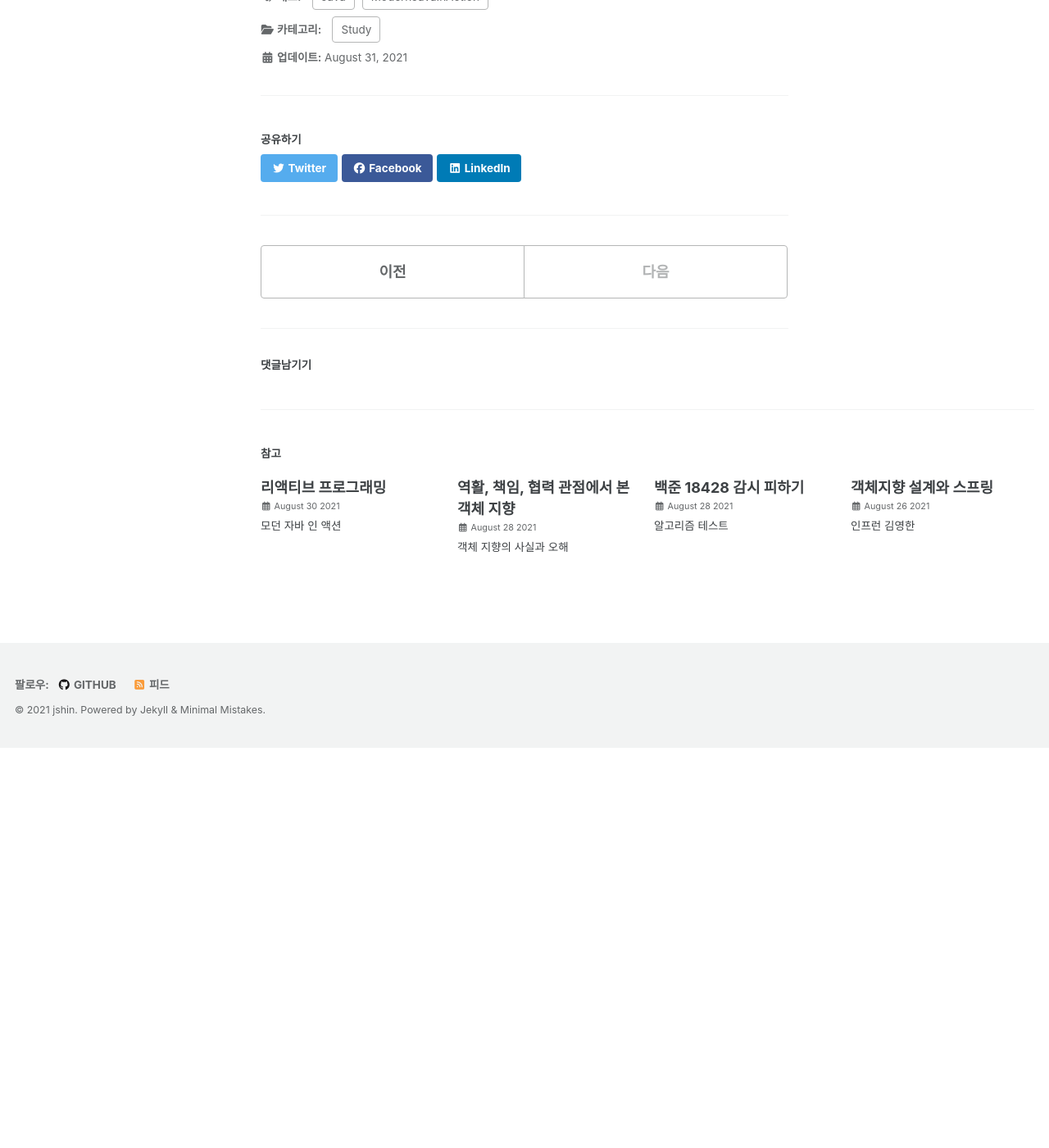
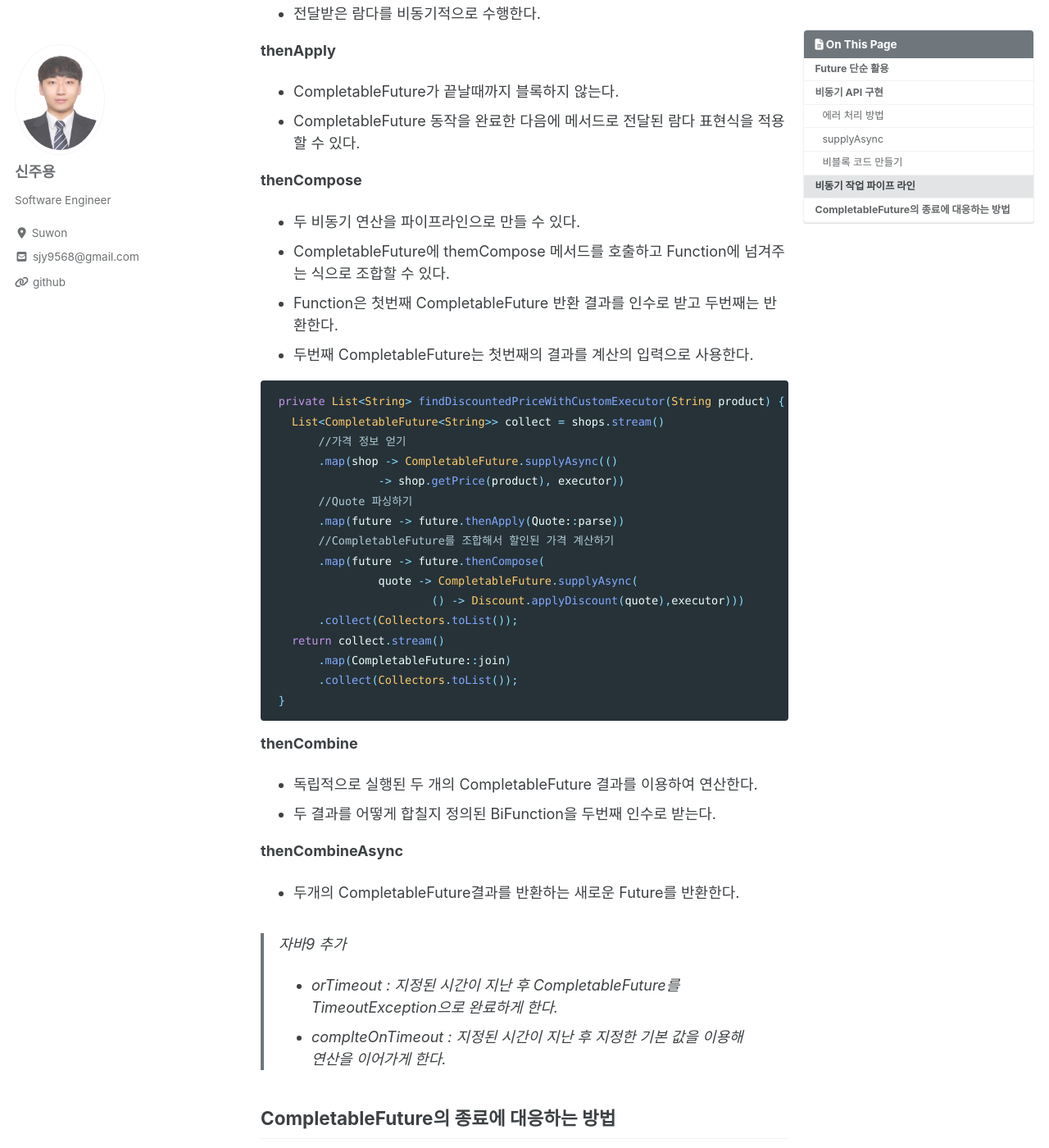
Before and after one commit to shinjooyoung/shinjooyoung.github.io, a Jekyll site: the page built from _posts/ModernJavaInAction/2021-08-31-안정적 비동기 프로그래밍.md, in a window 1280 px wide and 1400 px high, scrolled down 4267 px. Shown: the whole window at 82% size. Built offline with Jekyll 4.4.1, drawn with Linux system fonts in a browser that asks for light colours; cached includes are drawn as plain includes; nearby versions of some CDN libraries; comment, search, counter and statistics services are not loaded; before the commit the page ends 5179 px from its top, so only the background shows below that; some of the changed text lies outside the part shown.

Commit message:
비동기 프로그래밍 공부

````diff
--- a/_posts/ModernJavaInAction/2021-08-31-안정적 비동기 프로그래밍.md
+++ b/_posts/ModernJavaInAction/2021-08-31-안정적 비동기 프로그래밍.md
@@ -152,3 +152,53 @@ pivate final Executor executor =
 
 
 ## 비동기 작업 파이프 라인
+
+**supplyAsync**
+- 전달받은 람다를 비동기적으로 수행한다.
+
+
+**thenApply**
+- CompletableFuture가 끝날때까지 블록하지 않는다.
+- CompletableFuture 동작을 완료한 다음에 메서드로 전달된 람다 표현식을 적용할 수 있다.
+
+**thenCompose**
+- 두 비동기 연산을 파이프라인으로 만들 수 있다.
+- CompletableFuture에 themCompose 메서드를 호출하고 Function에 넘겨주는 식으로 조합할 수 있다.
+- Function은 첫번째 CompletableFuture 반환 결과를 인수로 받고 두번째는 반환한다.
+- 두번째 CompletableFuture는 첫번째의 결과를 계산의 입력으로 사용한다.
+
+``` java
+ private List<String> findDiscountedPriceWithCustomExecutor(String product) {
+   List<CompletableFuture<String>> collect = shops.stream()
+       //가격 정보 얻기
+       .map(shop -> CompletableFuture.supplyAsync(()
+       		-> shop.getPrice(product), executor))
+       //Quote 파싱하기
+       .map(future -> future.thenApply(Quote::parse))
+       //CompletableFuture를 조합해서 할인된 가격 계산하기
+       .map(future -> future.thenCompose(
+       		quote -> CompletableFuture.supplyAsync(
+       			() -> Discount.applyDiscount(quote),executor)))
+       .collect(Collectors.toList());
+   return collect.stream()
+       .map(CompletableFuture::join)
+       .collect(Collectors.toList());
+ }
+```
+
+**thenCombine**
+- 독립적으로 실행된 두 개의 CompletableFuture 결과를 이용하여 연산한다.
+- 두 결과를 어떻게 합칠지 정의된 BiFunction을 두번째 인수로 받는다.
+
+**thenCombineAsync**
+- 두개의 CompletableFuture결과를 반환하는 새로운  Future를 반환한다.
+
+
+>자바9 추가
+- orTimeout : 지정된 시간이 지난 후 CompletableFuture를 TimeoutException으로 완료하게 한다.
+- complteOnTimeout : 지정된 시간이 지난 후 지정한 기본 값을 이용해 연산을 이어가게 한다.
+
+## CompletableFuture의 종료에 대응하는 방법
+- thenAccept : CompletableFuture가 생성한 결과를 어떻게 소비할지 미리 정한다.
+- allOf : 전달받은 CompletableFuture 배열이 모두 완료될때 CompletableFuture<void>를 반환한다.
+- anyOf : 전달받은 CompletableFuture 배열 중 하나라도 작업이 끝났을 떄 완료한 CompletableFuture 반환한다.
````
